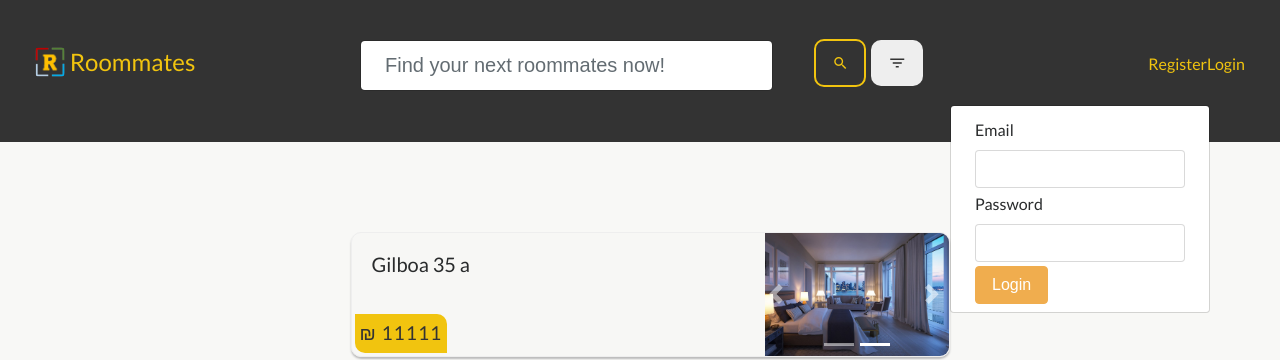
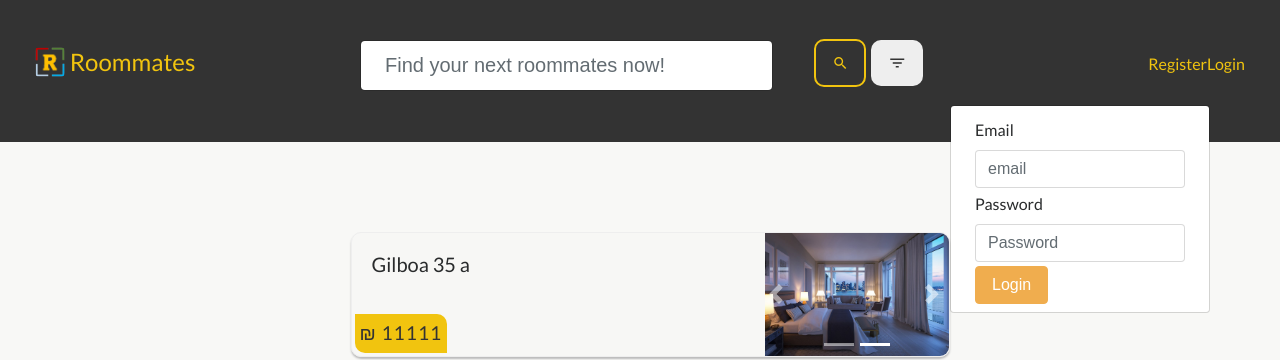
Before and after one commit to TechnionYearlyProject/Roommates, a Vue app in the folder views/roommates-web-view/: page / in a window 1280 px wide. Both pictures are taken after a click on the button "Login". Shown: the top 360 px of the page. Built offline with nearby package versions, Linux system fonts and the light colour scheme.

Commit message:
updated the login form to use variables

```diff
--- a/views/roommates-web-view/src/components/identification/LoginForm.vue
+++ b/views/roommates-web-view/src/components/identification/LoginForm.vue
@@ -1,12 +1,21 @@
 <template>
   <form>
     <div class="form-group">
-    <label for="formGroupExampleInput">Email</label>
-    <input type="text" class="form-control" id="formGroupExampleInput" placeholder="">
+      <label for="inputEmail">Email</label>
+      <input type="text"
+             class="form-control"
+             id="inputEmail"
+             placeholder="email"
+             v-model.lazy="email">
     </div>
     <div class="form-group">
-    <label for="formGroupExampleInput2">Password</label>
-    <input type="text" class="form-control" id="formGroupExampleInput2" placeholder="">
+      <label for="inputPassword">Password</label>
+      <input type="password"
+             class="form-control"
+             id="inputPassword"
+             placeholder="Password"
+             v-model.lazy="password"
+      >
     </div>
     <button type="submit" class="btn btn-warning">Login</button>
   </form>
@@ -15,10 +24,17 @@
 
 <script>
   export default {
-
+    data() {
+      return {
+        email: '',
+        password: ''
+      };
     }
+  };
 </script>
 
 <style>
-
+  .form-group {
+    margin: 4px 0 4px 0;
+  }
 </style>
```
Lines whose indentation alone changed are shown as unchanged.
